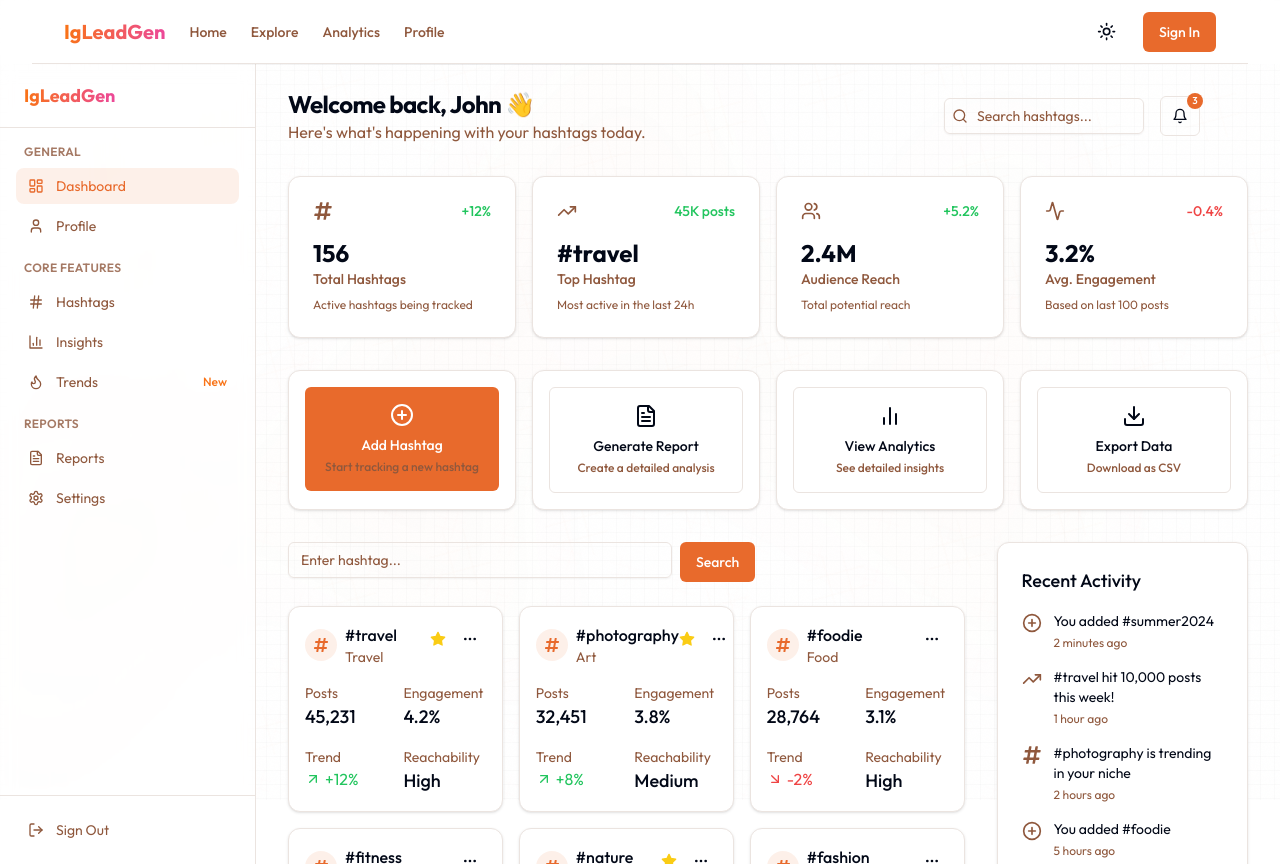
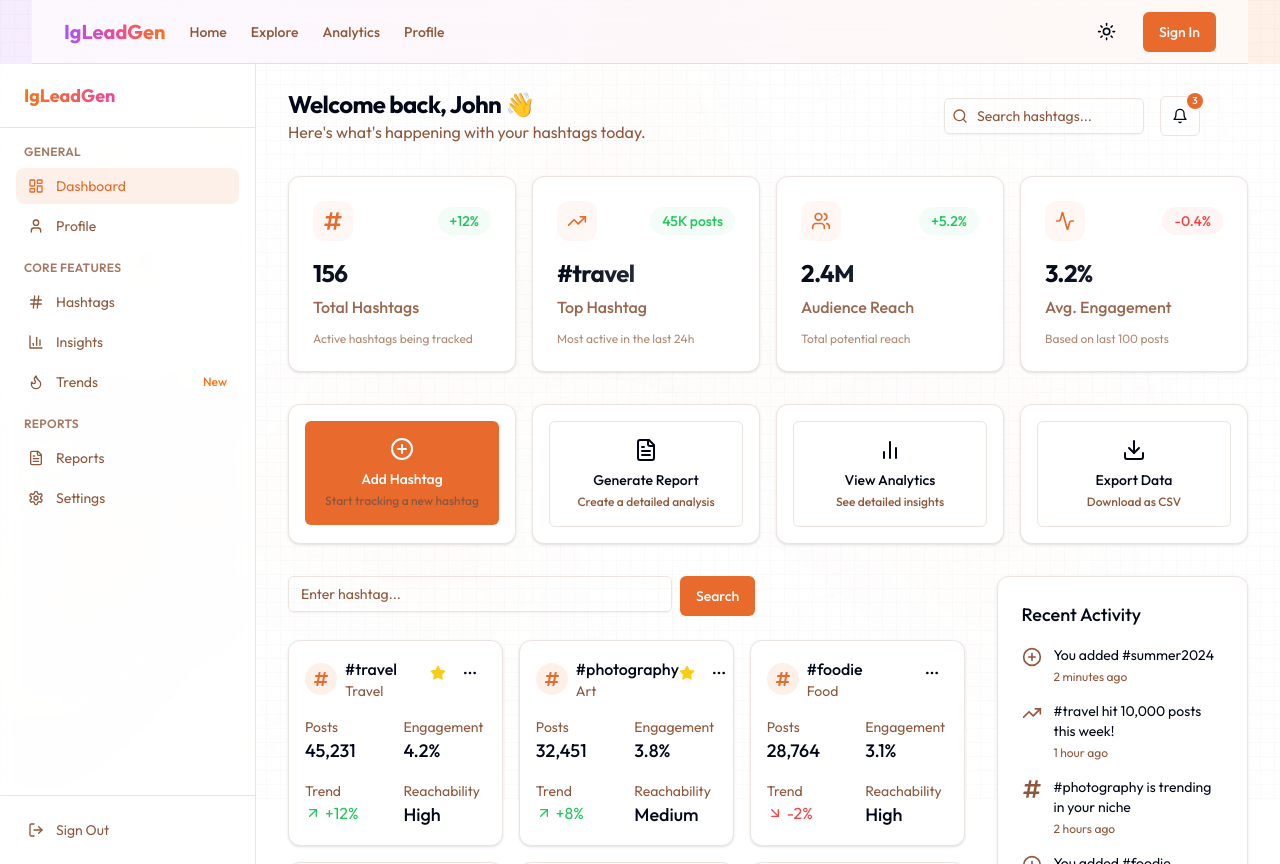
Before and after one commit to aminofabian/IgLeadGen, a Next.js app: page /dashboard in a window 1280 px wide. Built offline with nearby package versions, Linux system fonts and the light colour scheme.

Commit message:
added more public routes

```diff
--- a/components/dashboard/overview-cards.tsx
+++ b/components/dashboard/overview-cards.tsx
@@ -44,25 +44,38 @@ export function OverviewCards() {
   return (
     <div className="grid gap-4 md:grid-cols-2 lg:grid-cols-4">
       {metrics.map((metric) => (
-        <Card key={metric.title} className="p-6">
+        <Card
+          key={metric.title}
+          className="group relative p-6 overflow-hidden transition-all duration-500 ease-out hover:shadow-lg"
+        >
+          <div className="absolute inset-0 bg-gradient-to-br from-primary/5 via-transparent to-transparent opacity-0 group-hover:opacity-100 transition-opacity duration-500 ease-out" />
+          <div className="absolute inset-0 bg-gradient-to-tr from-transparent via-primary/5 to-transparent opacity-0 group-hover:opacity-100 transition-opacity duration-700 ease-out" />
+          <div className="relative">
             <div className="flex items-center justify-between">
-            <metric.icon className="h-5 w-5 text-muted-foreground" />
+              <div className="p-2.5 rounded-xl bg-primary/5 transition-all duration-500 ease-out group-hover:bg-primary/10 group-hover:scale-110">
+                <metric.icon className="h-5 w-5 text-primary transition-colors duration-500" />
+              </div>
               <span className={cn(
-              "text-sm font-medium",
-              metric.trend === "up" ? "text-green-500" : "text-red-500"
+                "text-sm font-medium px-3 py-1 rounded-full transition-all duration-500 ease-out",
+                metric.trend === "up"
+                  ? "bg-green-500/5 text-green-500 group-hover:bg-green-500/10"
+                  : "bg-red-500/5 text-red-500 group-hover:bg-red-500/10"
               )}>
                 {metric.change}
               </span>
             </div>
-          <div className="mt-4">
-            <h3 className="text-2xl font-bold">{metric.value}</h3>
-            <p className="text-sm font-medium text-muted-foreground">
+            <div className="mt-4 space-y-1.5 transition-transform duration-500 ease-out group-hover:translate-x-1">
+              <h3 className="text-2xl font-bold tracking-tight bg-gradient-to-r from-foreground to-foreground/70 bg-clip-text text-transparent">
+                {metric.value}
+              </h3>
+              <p className="font-medium text-muted-foreground/90">
                 {metric.title}
               </p>
             </div>
-          <p className="mt-2 text-xs text-muted-foreground">
+            <p className="mt-3 text-xs text-muted-foreground/70 transition-all duration-500 ease-out group-hover:text-muted-foreground/90">
               {metric.description}
             </p>
+          </div>
         </Card>
       ))}
     </div>
--- a/components/homepage/Navbar.tsx
+++ b/components/homepage/Navbar.tsx
@@ -22,22 +22,14 @@ export function Navbar() {
       {/* Desktop Navigation */}
       <nav className="fixed top-0 w-full z-50">
         <div className="relative">
-          {/* Navbar Pattern Background */}
-          <div className="absolute inset-0 -z-10">
-            <div className="absolute inset-0 bg-background/80 backdrop-blur-sm" />
-            <div className="absolute inset-0 bg-[linear-gradient(45deg,var(--primary)_0.5px,transparent_0.5px)] bg-[length:16px_16px] opacity-[0.02]" />
-            <div className="absolute inset-0">
-              <div className="nav-sparkles" />
-            </div>
-            <div className="absolute inset-x-0 -bottom-px h-px bg-gradient-to-r from-transparent via-foreground/10 to-transparent" />
-          </div>
+          <div className="absolute inset-0 bg-gradient-to-r from-purple-500/10 via-pink-500/10 to-orange-500/10" />
 
           {/* Navbar Content */}
           <div className="mx-auto max-w-7xl px-6 sm:px-8 lg:px-8">
-            <div className="container flex items-center justify-between h-16 border-b bg-background/95 backdrop-blur supports-[backdrop-filter]:bg-background/60">
+            <div className="container flex items-center justify-between h-16 border-b border-foreground/10 backdrop-blur-md bg-background/60">
               <div className="flex items-center gap-6">
                 <Link href="/" className="flex items-center space-x-2">
-                  <span className="font-bold text-xl bg-gradient-to-r from-orange-500 to-pink-500 text-transparent bg-clip-text">
+                  <span className="font-bold text-xl bg-gradient-to-r from-purple-500 via-pink-500 to-orange-500 text-transparent bg-clip-text">
                     IgLeadGen
                   </span>
                 </Link>
--- a/routes.ts
+++ b/routes.ts
@@ -5,6 +5,9 @@
 export const publicRoutes = ["/",
   "/auth/new-verification",
   "/dashboard",
+  "/dashboard/hashtag",
+  "/dashboard/profile",
+  "/dashboard/insights",
 ];
 
 /*
```
Lines whose indentation alone changed are shown as unchanged.
